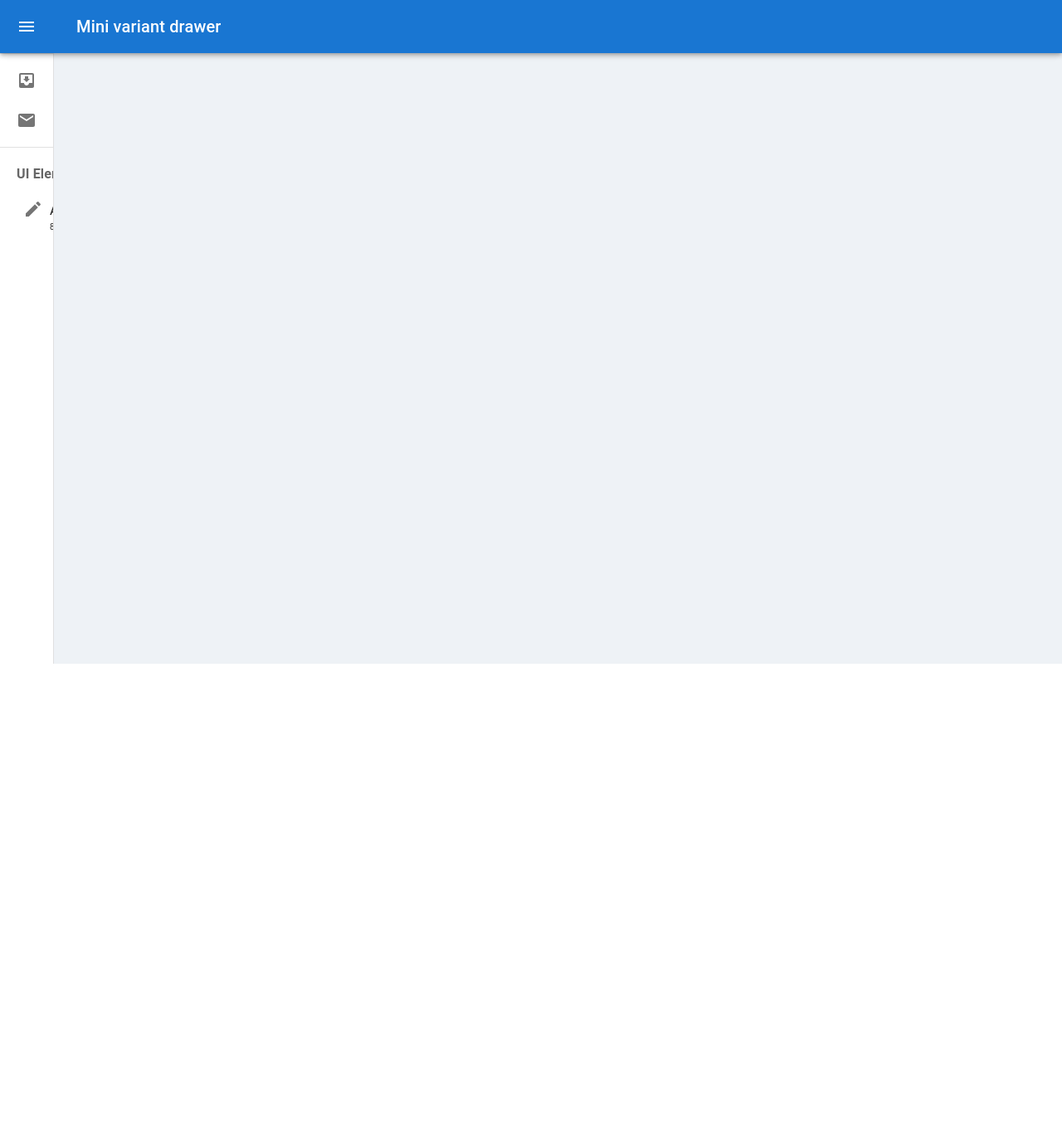
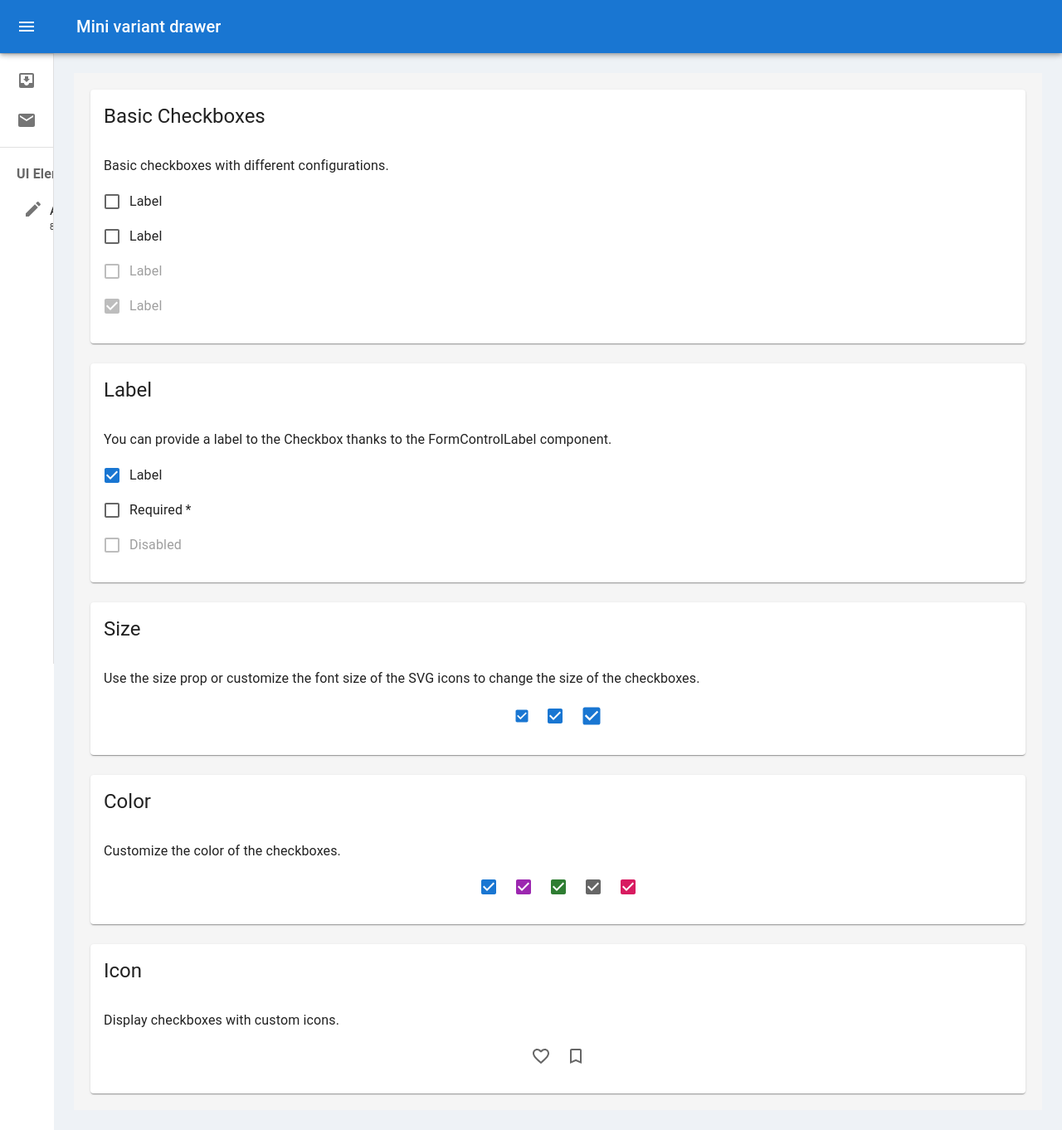
Before and after one commit to ManaySh/Dummy-ui, a React (Create React App) app: page /checkboxes in a window 1280 px wide. Shown: the whole page at 83% size. Before the commit the page ends 800 px from the top, so only its background shows below. Built offline with nearby package versions, Linux system fonts and the light colour scheme.

Commit message:
checkboxes ,MainRoutes,Dashboard

```diff
--- /dev/null
+++ b/src/Pages/checkboxes/index.js
@@ -0,0 +1,124 @@
+import React from 'react';
+import Grid from '@mui/material/Grid';
+import Typography from '@mui/material/Typography';
+import Checkbox from '@mui/material/Checkbox';
+import FormGroup from '@mui/material/FormGroup';
+import FormControlLabel from '@mui/material/FormControlLabel';
+import { Card, CardContent, CardHeader, Box } from '@mui/material';
+import { pink } from '@mui/material/colors';
+
+import BookmarkBorderIcon from '@mui/icons-material/BookmarkBorder';
+import BookmarkIcon from '@mui/icons-material/Bookmark';
+import FavoriteBorderIcon from '@mui/icons-material/FavoriteBorder';
+import FavoriteIcon from '@mui/icons-material/Favorite';
+
+const label = { control: <Checkbox />, label: 'Label' };
+
+const Checkboxes = () => {
+  return (
+    <div style={{ backgroundColor: '#f5f5f5', padding: '20px' }}>
+      <Grid container spacing={3} className='match-height'>
+        <Grid item xs={12}>
+          <Card>
+            <CardHeader title='Basic Checkboxes' />
+            <CardContent>
+              <Typography variant="body1" style={{ marginBottom: '10px' }}>
+                Basic checkboxes with different configurations.
+              </Typography>
+              <Box textAlign="center">
+                <FormGroup>
+                  <FormControlLabel {...label} defaultChecked />
+                  <FormControlLabel {...label} />
+                  <FormControlLabel {...label} disabled />
+                  <FormControlLabel {...label} disabled checked />
+                </FormGroup>
+              </Box>
+            </CardContent>
+          </Card>
+        </Grid>
+        <Grid item xs={12}>
+          <Card>
+            <CardHeader title='Label' />
+            <CardContent>
+              <Typography variant="body1" style={{ marginBottom: '10px' }}>
+                You can provide a label to the Checkbox thanks to the FormControlLabel component.
+              </Typography>
+              <Box textAlign="center">
+                <FormGroup>
+                  <FormControlLabel control={<Checkbox defaultChecked />} label="Label" />
+                  <FormControlLabel required control={<Checkbox />} label="Required" />
+                  <FormControlLabel disabled control={<Checkbox />} label="Disabled" />
+                </FormGroup>
+              </Box>
+            </CardContent>
+          </Card>
+        </Grid>
+        <Grid item xs={12}>
+          <Card>
+            <CardHeader title='Size' />
+            <CardContent>
+              <Typography variant="body1" style={{ marginBottom: '10px' }}>
+                Use the size prop or customize the font size of the SVG icons to change the size of the checkboxes.
+              </Typography>
+              <Box textAlign="center">
+                <Checkbox {...label} defaultChecked size="small" />
+                <Checkbox {...label} defaultChecked />
+                <Checkbox
+                  {...label}
+                  defaultChecked
+                  sx={{ '& .MuiSvgIcon-root': { fontSize: 28 } }}
+                />
+              </Box>
+            </CardContent>
+          </Card>
+        </Grid>
+        <Grid item xs={12}>
+          <Card>
+            <CardHeader title='Color' />
+            <CardContent>
+              <Typography variant="body1" style={{ marginBottom: '10px' }}>
+                Customize the color of the checkboxes.
+              </Typography>
+              <Box textAlign="center">
+                <Checkbox {...label} defaultChecked />
+                <Checkbox {...label} defaultChecked color="secondary" />
+                <Checkbox {...label} defaultChecked color="success" />
+                <Checkbox {...label} defaultChecked color="default" />
+                <Checkbox
+                  {...label}
+                  defaultChecked
+                  sx={{
+                    color: pink[800],
+                    '&.Mui-checked': {
+                      color: pink[600],
+                    },
+                  }}
+                />
+              </Box>
+            </CardContent>
+          </Card>
+        </Grid>
+        <Grid item xs={12}>
+          <Card>
+            <CardHeader title='Icon' />
+            <CardContent>
+              <Typography variant="body1" style={{ marginBottom: '10px' }}>
+                Display checkboxes with custom icons.
+              </Typography>
+              <Box textAlign="center">
+                <Checkbox {...label} icon={<FavoriteBorderIcon />} checkedIcon={<FavoriteIcon />} />
+                <Checkbox
+                  {...label}
+                  icon={<BookmarkBorderIcon />}
+                  checkedIcon={<BookmarkIcon />}
+                />
+              </Box>
+            </CardContent>
+          </Card>
+        </Grid>
+      </Grid>
+    </div>
+  );
+}
+
+export default Checkboxes;
--- a/src/Routes/MainRoutes.js
+++ b/src/Routes/MainRoutes.js
@@ -8,6 +8,7 @@ import Cards from "../Pages/cards/index";
 import UserList from "../Pages/UserList";
 import Buttons from "../Pages/buttons/index";
 import PaginationInfo from "../Pages/PaginationInfo";
+import Checkboxes from "../Pages/checkboxes";
 function MainRoutes() {
   return (
     <Routes>
@@ -19,6 +20,7 @@ function MainRoutes() {
       <Route path="/advance/userlist" element={<UserList />} />
       <Route path="/advance/pagination" element={<PaginationInfo />} />
       <Route path="/advance/buttons" element={<Buttons />} />
+      <Route path="/checkboxes" element={<Checkboxes />} />
     </Routes>
   );
 }
--- a/src/components/Dashboard.jsx
+++ b/src/components/Dashboard.jsx
@@ -183,6 +183,11 @@ export default function Dashboard() {
     {
       label: "Buttons",
       path: "/advance/buttons",
+    },
+    {
+      label: "checkbox",
+      path: "/checkboxes",
+
     },
   ];
 
```
